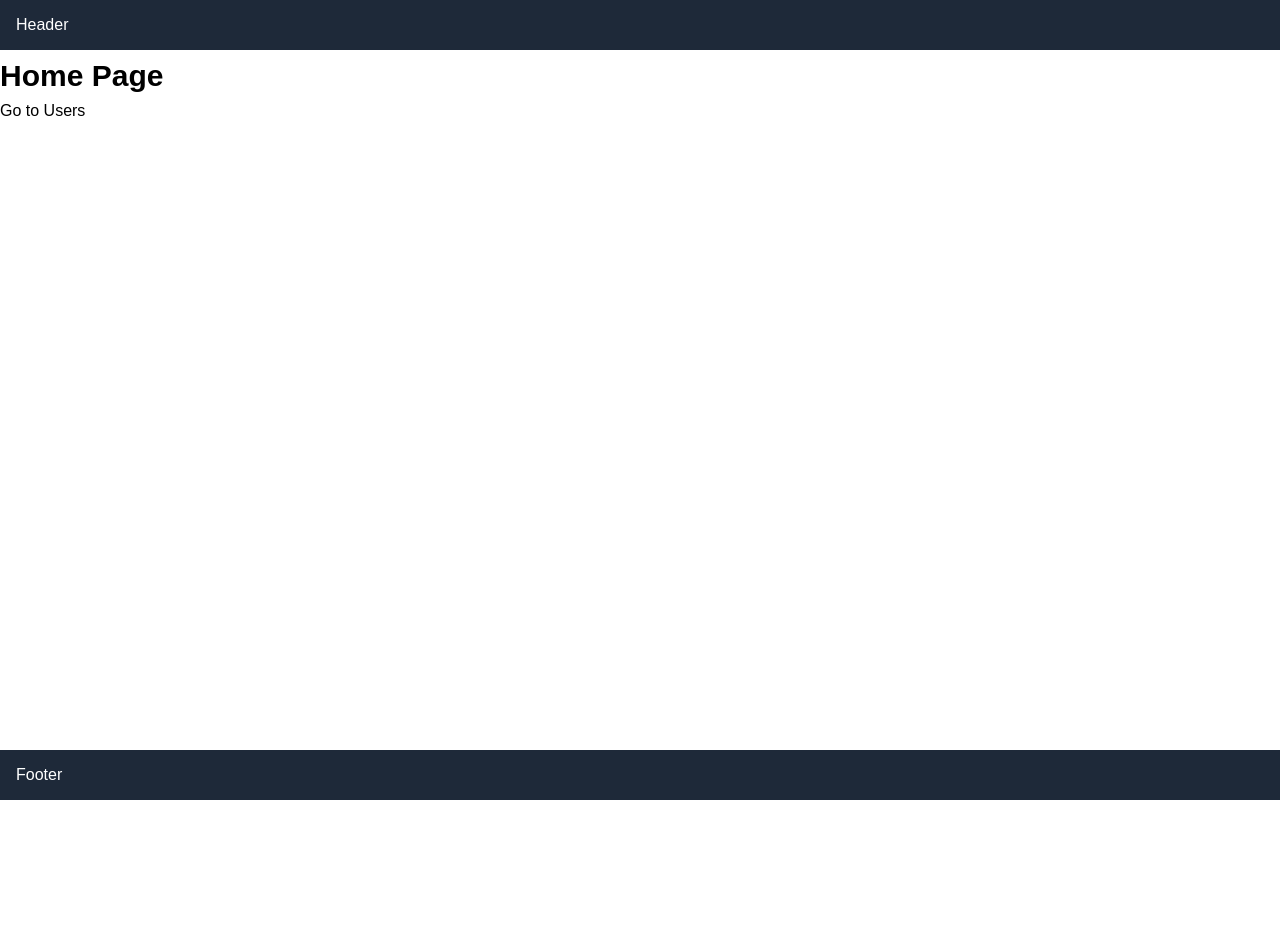
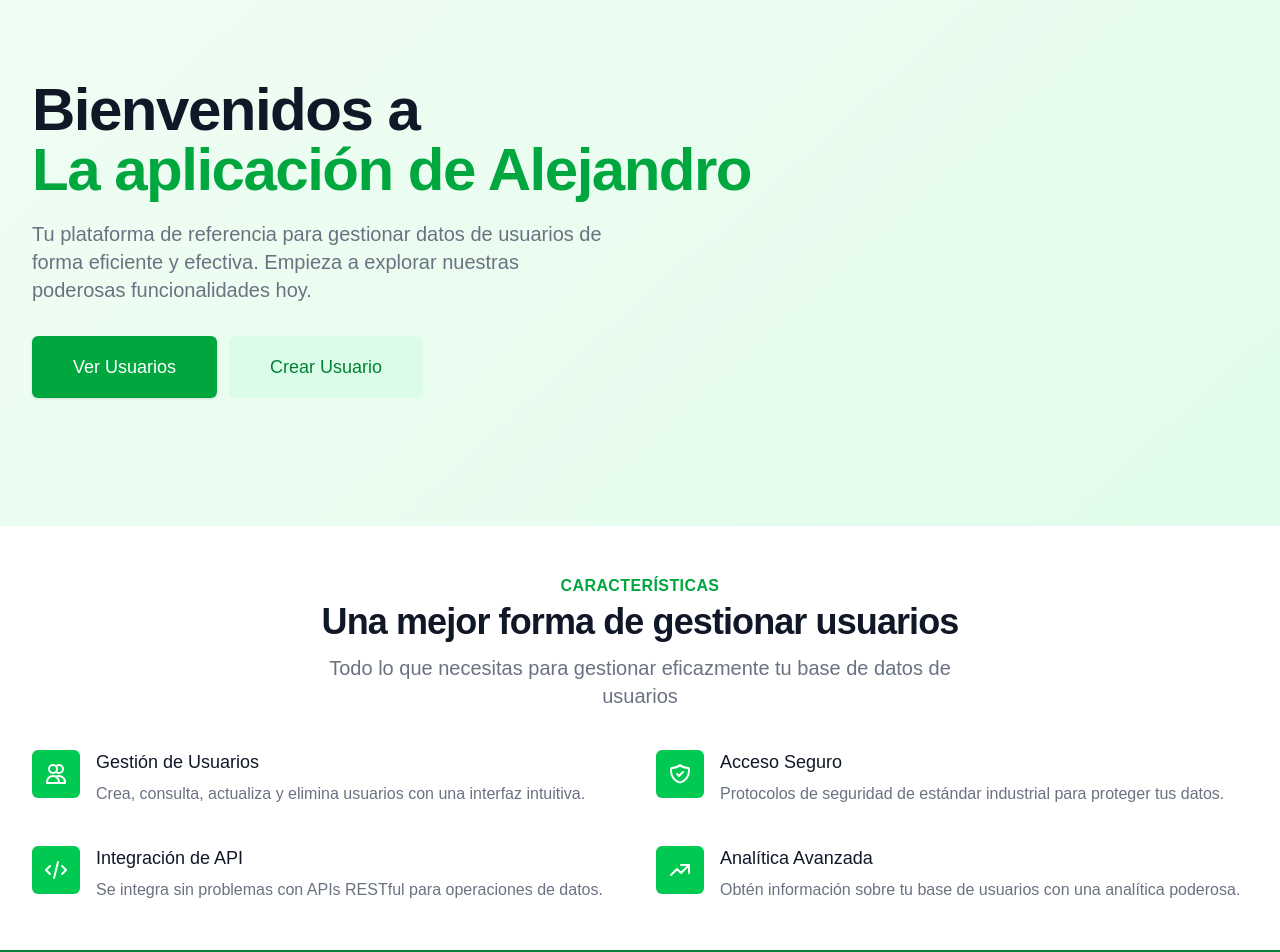
Before and after one commit to virtualitems/React-Avocado, a React (Vite) app: page /#/ in a window 1280 px wide. Shown: the top 952 px of the page. Before the commit the page ends 800 px from the top, so only its background shows below. Built offline with nearby package versions, Linux system fonts and the light colour scheme.

Commit message:
feat: enhance HomePage layout with welcome section, features, and call to action

```diff
--- a/src/components/home/HomeLayout.tsx
+++ b/src/components/home/HomeLayout.tsx
@@ -3,13 +3,7 @@ import { Outlet } from 'react-router';
 export default function HomeLayout(): React.ReactElement {
   return (
     <div className="relative min-h-screen">
-      <header className="bg-gray-800 p-4 text-white">Header</header>
-      <main className="pb-5">
-        <Outlet />
-      </main>
-      <footer className="bottom-0 left-0 absolute bg-gray-800 p-4 w-full text-white">
-        Footer
-      </footer>
+      <Outlet />
     </div>
   );
 }
--- a/src/components/home/HomePage.tsx
+++ b/src/components/home/HomePage.tsx
@@ -2,9 +2,134 @@ import { Link } from 'react-router';
 
 export default function HomePage() {
   return (
-    <div className="mx-auto container">
-      <h1 className="my-2 font-bold text-3xl">Home Page</h1>
-      <Link to="/users">Go to Users</Link>
+    <div className="bg-gradient-to-br from-green-50 to-green-100 min-h-screen">
+      {/* Sección de Bienvenida */}
+      <div className="relative overflow-hidden">
+        <div className="mx-auto max-w-7xl">
+          <div className="z-10 relative pb-8 sm:pb-16 md:pb-20 lg:pb-28 xl:pb-32 lg:w-full">
+            <main className="mx-auto mt-10 sm:mt-12 lg:mt-20 px-4 sm:px-6 lg:px-8 max-w-7xl">
+              <div className="lg:text-left text-center">
+                <h1 className="font-extrabold text-gray-900 text-4xl sm:text-5xl md:text-6xl tracking-tight">
+                  <span className="block">Bienvenidos a</span>
+                  <span className="block text-green-600">La aplicación de Alejandro</span>
+                </h1>
+                <p className="sm:mx-auto lg:mx-0 mt-3 sm:mt-5 md:mt-5 sm:max-w-xl text-gray-500 text-base sm:text-lg md:text-xl">
+                  Tu plataforma de referencia para gestionar datos de usuarios de forma eficiente y efectiva.
+                  Empieza a explorar nuestras poderosas funcionalidades hoy.
+                </p>
+                <div className="sm:flex sm:justify-center lg:justify-start mt-5 sm:mt-8">
+                  <div className="shadow rounded-md">
+                    <Link to="/users" className="flex justify-center items-center bg-green-600 hover:bg-green-700 px-8 md:px-10 py-3 md:py-4 border border-transparent rounded-md w-full font-medium text-white text-base md:text-lg">
+                      Ver Usuarios
+                    </Link>
+                  </div>
+                  <div className="mt-3 sm:mt-0 sm:ml-3">
+                    <Link to="/users/create" className="flex justify-center items-center bg-green-100 hover:bg-green-200 px-8 md:px-10 py-3 md:py-4 border border-transparent rounded-md w-full font-medium text-green-700 text-base md:text-lg">
+                      Crear Usuario
+                    </Link>
+                  </div>
+                </div>
+              </div>
+            </main>
+          </div>
+        </div>
+      </div>
+
+      {/* Sección de Características */}
+      <div className="bg-white py-12">
+        <div className="mx-auto px-4 sm:px-6 lg:px-8 max-w-7xl">
+          <div className="lg:text-center">
+            <h2 className="font-semibold text-green-600 text-base uppercase tracking-wide">Características</h2>
+            <p className="mt-2 font-extrabold text-gray-900 text-3xl sm:text-4xl leading-8 tracking-tight">
+              Una mejor forma de gestionar usuarios
+            </p>
+            <p className="lg:mx-auto mt-4 max-w-2xl text-gray-500 text-xl">
+              Todo lo que necesitas para gestionar eficazmente tu base de datos de usuarios
+            </p>
+          </div>
+
+          <div className="mt-10">
+            <div className="md:gap-x-8 md:gap-y-10 space-y-10 md:space-y-0 md:grid md:grid-cols-2">
+              {/* Característica 1 */}
+              <div className="relative">
+                <div className="absolute flex justify-center items-center bg-green-500 rounded-md w-12 h-12 text-white">
+                  <svg className="w-6 h-6" xmlns="http://www.w3.org/2000/svg" fill="none" viewBox="0 0 24 24" stroke="currentColor">
+                    <path strokeLinecap="round" strokeLinejoin="round" strokeWidth="2" d="M12 4.354a4 4 0 110 5.292M15 21H3v-1a6 6 0 0112 0v1zm0 0h6v-1a6 6 0 00-9-5.197M13 7a4 4 0 11-8 0 4 4 0 018 0z" />
+                  </svg>
+                </div>
+                <div className="ml-16">
+                  <h3 className="font-medium text-gray-900 text-lg leading-6">Gestión de Usuarios</h3>
+                  <p className="mt-2 text-gray-500 text-base">
+                    Crea, consulta, actualiza y elimina usuarios con una interfaz intuitiva.
+                  </p>
+                </div>
+              </div>
+
+              {/* Característica 2 */}
+              <div className="relative">
+                <div className="absolute flex justify-center items-center bg-green-500 rounded-md w-12 h-12 text-white">
+                  <svg className="w-6 h-6" xmlns="http://www.w3.org/2000/svg" fill="none" viewBox="0 0 24 24" stroke="currentColor">
+                    <path strokeLinecap="round" strokeLinejoin="round" strokeWidth="2" d="M9 12l2 2 4-4m5.618-4.016A11.955 11.955 0 0112 2.944a11.955 11.955 0 01-8.618 3.04A12.02 12.02 0 003 9c0 5.591 3.824 10.29 9 11.622 5.176-1.332 9-6.03 9-11.622 0-1.042-.133-2.052-.382-3.016z" />
+                  </svg>
+                </div>
+                <div className="ml-16">
+                  <h3 className="font-medium text-gray-900 text-lg leading-6">Acceso Seguro</h3>
+                  <p className="mt-2 text-gray-500 text-base">
+                    Protocolos de seguridad de estándar industrial para proteger tus datos.
+                  </p>
+                </div>
+              </div>
+
+              {/* Característica 3 */}
+              <div className="relative">
+                <div className="absolute flex justify-center items-center bg-green-500 rounded-md w-12 h-12 text-white">
+                  <svg className="w-6 h-6" xmlns="http://www.w3.org/2000/svg" fill="none" viewBox="0 0 24 24" stroke="currentColor">
+                    <path strokeLinecap="round" strokeLinejoin="round" strokeWidth="2" d="M10 20l4-16m4 4l4 4-4 4M6 16l-4-4 4-4" />
+                  </svg>
+                </div>
+                <div className="ml-16">
+                  <h3 className="font-medium text-gray-900 text-lg leading-6">Integración de API</h3>
+                  <p className="mt-2 text-gray-500 text-base">
+                    Se integra sin problemas con APIs RESTful para operaciones de datos.
+                  </p>
+                </div>
+              </div>
+
+              {/* Característica 4 */}
+              <div className="relative">
+                <div className="absolute flex justify-center items-center bg-green-500 rounded-md w-12 h-12 text-white">
+                  <svg className="w-6 h-6" xmlns="http://www.w3.org/2000/svg" fill="none" viewBox="0 0 24 24" stroke="currentColor">
+                    <path strokeLinecap="round" strokeLinejoin="round" strokeWidth="2" d="M13 7h8m0 0v8m0-8l-8 8-4-4-6 6" />
+                  </svg>
+                </div>
+                <div className="ml-16">
+                  <h3 className="font-medium text-gray-900 text-lg leading-6">Analítica Avanzada</h3>
+                  <p className="mt-2 text-gray-500 text-base">
+                    Obtén información sobre tu base de usuarios con una analítica poderosa.
+                  </p>
+                </div>
+              </div>
+            </div>
+          </div>
+        </div>
+      </div>
+
+      {/* Sección de Llamado a la Acción */}
+      <div className="bg-green-700">
+        <div className="lg:flex lg:justify-between lg:items-center mx-auto px-4 sm:px-6 lg:px-8 py-12 lg:py-16 max-w-7xl">
+          <h2 className="font-extrabold text-white text-3xl sm:text-4xl tracking-tight">
+            <span className="block">¿Listo para comenzar?</span>
+            <span className="block text-green-200">Empieza tu viaje hoy.</span>
+          </h2>
+          <div className="flex lg:flex-shrink-0 mt-8 lg:mt-0">
+            <div className="inline-flex shadow rounded-md">
+              <Link to="/users" className="inline-flex justify-center items-center bg-white hover:bg-green-50 px-5 py-3 border border-transparent rounded-md font-medium text-green-700 text-base">
+                Comenzar
+              </Link>
+            </div>
+          </div>
+        </div>
+      </div>
     </div>
   );
 }
```
